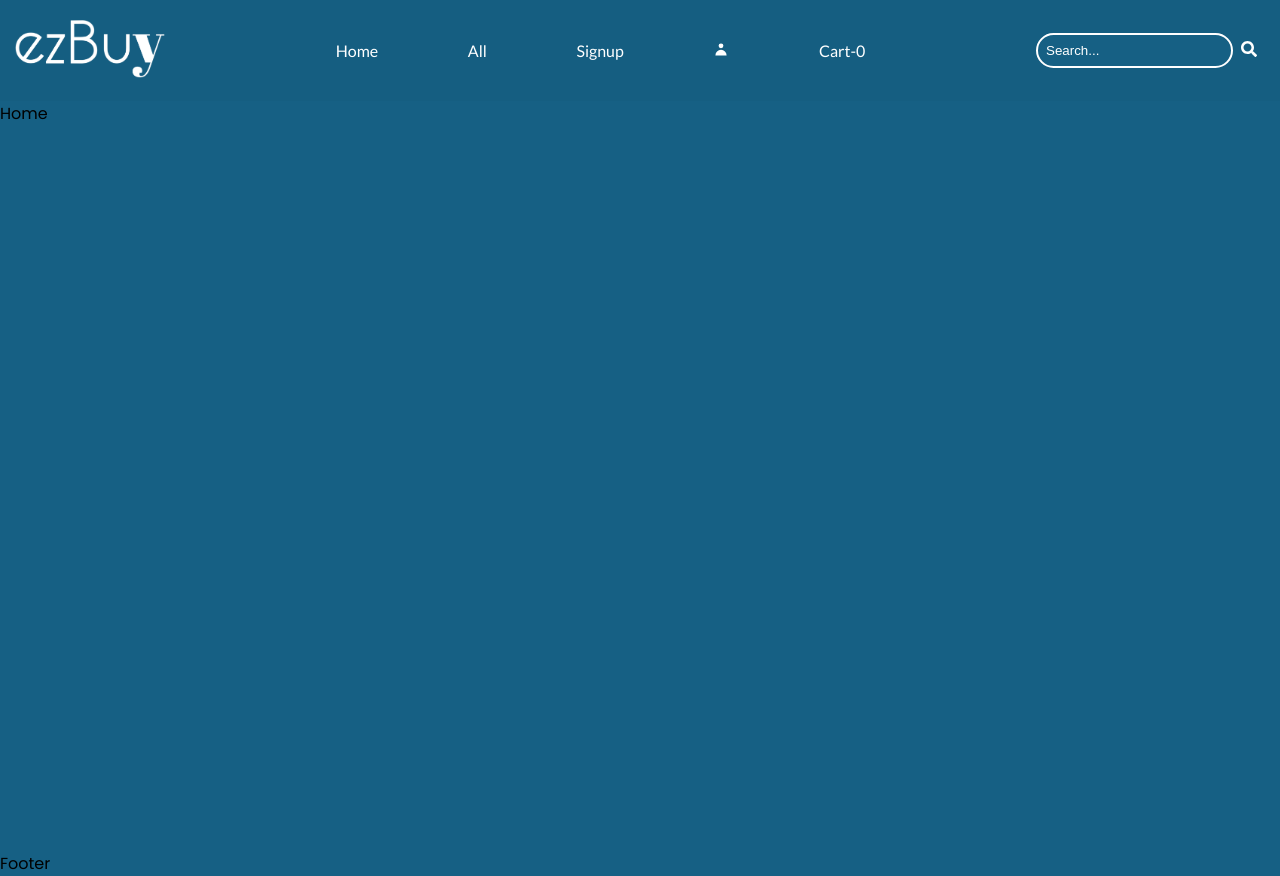
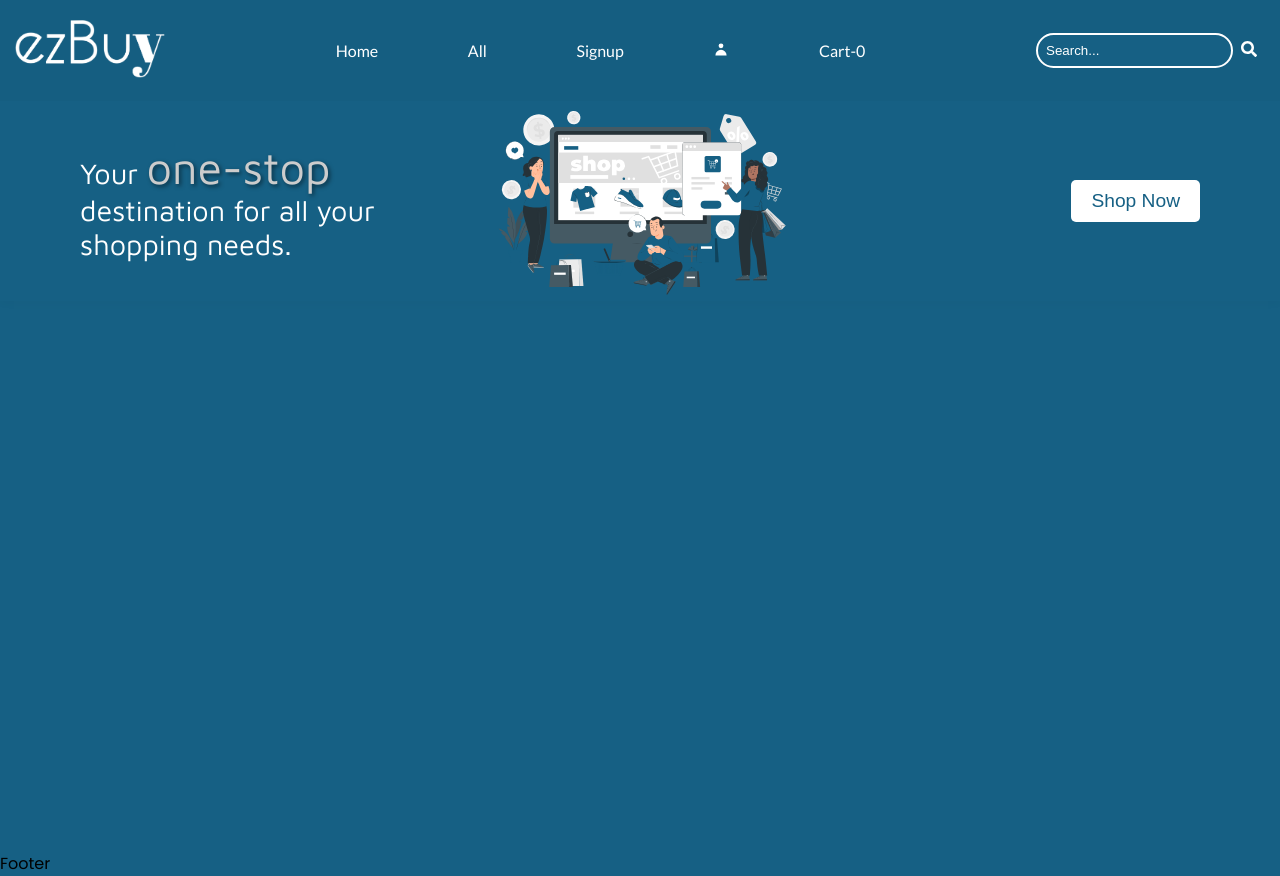
Before and after one commit to aruntutter/react-ecommerce-crud-app, a React (Vite) app: page / in a window 1280 px wide. Built offline with nearby package versions, Linux system fonts and the light colour scheme.

Commit message:
heroSection created and styled

```diff
--- /dev/null
+++ b/src/components/heroSection/HeroSection.css
@@ -0,0 +1,121 @@
+/* HeroSection.css */
+
+@import url('https://fonts.googleapis.com/css2?family=Maven+Pro:wght@400..900&display=swap');
+
+.hero-container {
+  position: relative;
+  display: flex;
+  justify-content: center;
+  align-items: center;
+  overflow: hidden;
+  font-family: "Maven Pro", sans-serif;
+  box-shadow: 0px 4px 8px rgba(0, 0, 0, 0.02);
+}
+
+.hero-image {
+  width: 100%;
+  height: 200px;
+}
+
+.hero-image img {
+  height: 100%;
+}
+
+.hero-content {
+  width: 100%;
+  position: absolute;
+  top: 50%;
+  left: 50%;
+  transform: translate(-50%, -50%);
+  text-align: center;
+  color: #fff;
+  z-index: 1;
+
+  display: flex;
+  flex-direction: row;
+  align-items: center;
+  justify-content: space-between;
+  padding: 0 5rem;
+}
+
+.hero-content p {
+  text-align: start;
+  width: 300px;
+  font-size: 1.8rem;
+}
+
+.hero-content p span {
+  font-size: 2.8rem;
+  color: #ccc;
+  text-shadow: 2px 2px 4px rgba(0, 0, 0, 0.5);
+}
+
+.primary-btn button {
+  padding: 10px 20px;
+  background-color: #ffffff;
+  border: 2px solid #ffffff;
+  color: #166084;
+  font-size: 1.2rem;
+  border: none;
+  border-radius: 5px;
+  cursor: pointer;
+  transition: background-color 0.3s ease;
+}
+
+.primary-btn button:hover {
+  border: 1px solid #ffffff;
+  background-color: #166084;
+  color: #fff;
+}
+
+@media screen and (max-width: 1125px) {
+  .hero-content {
+    padding: 0 1rem;
+  }
+}
+
+@media screen and (max-width: 939px) {
+  .hero-content p {
+    width: 250px;
+    font-size: 1.5rem;
+  }
+
+  .hero-content p span {
+    font-size: 2.2rem;
+  }
+
+  .primary-btn {
+    margin-right: 3rem;
+  }
+
+  .primary-btn button {
+    padding: 6px 15px;
+    font-size: 1.2rem;
+  }
+}
+
+@media screen and (max-width: 790px) {
+  .hero-content p {
+    width: 230px;
+    font-size: 1.3rem;
+  }
+
+  .hero-content p span {
+    font-size: 2rem;
+  }
+
+  .primary-btn {
+    margin-right: 2.2rem;
+  }
+
+  .primary-btn button {
+    padding: 6px 12px;
+    font-size: 1rem;
+  }
+}
+
+@media screen and (max-width: 664px) {
+  .hero-content {
+    display: none;
+  }
+}
--- /dev/null
+++ b/src/components/heroSection/HeroSection.jsx
@@ -0,0 +1,22 @@
+import "./HeroSection.css";
+import heroImage from "../../assets/images/Ecommerce-hero-img.svg";
+
+const HeroSection = () => {
+  return (
+    <div className="hero-container">
+      <div className="hero-image">
+        <img src={heroImage} alt="Hero" />
+      </div>
+      <div className="hero-content">
+        <p>
+          Your <span>one-stop</span> destination for all your shopping needs.
+        </p>
+        <div className="primary-btn">
+          <button>Shop Now</button>
+        </div>
+      </div>
+    </div>
+  );
+};
+
+export default HeroSection;
--- a/src/pages/home/HomePage.jsx
+++ b/src/pages/home/HomePage.jsx
@@ -1,7 +1,12 @@
 import Layout from "../../components/layout/Layout";
+import HeroSection from "../../components/heroSection/HeroSection";
 
 const HomePage = () => {
-  return <Layout>Home</Layout>;
+  return (
+    <Layout>
+      <HeroSection />
+    </Layout>
+  );
 };
 
 export default HomePage;
```
Also changed, not shown: src/assets/images/Ecommerce-hero-img.svg (added).
